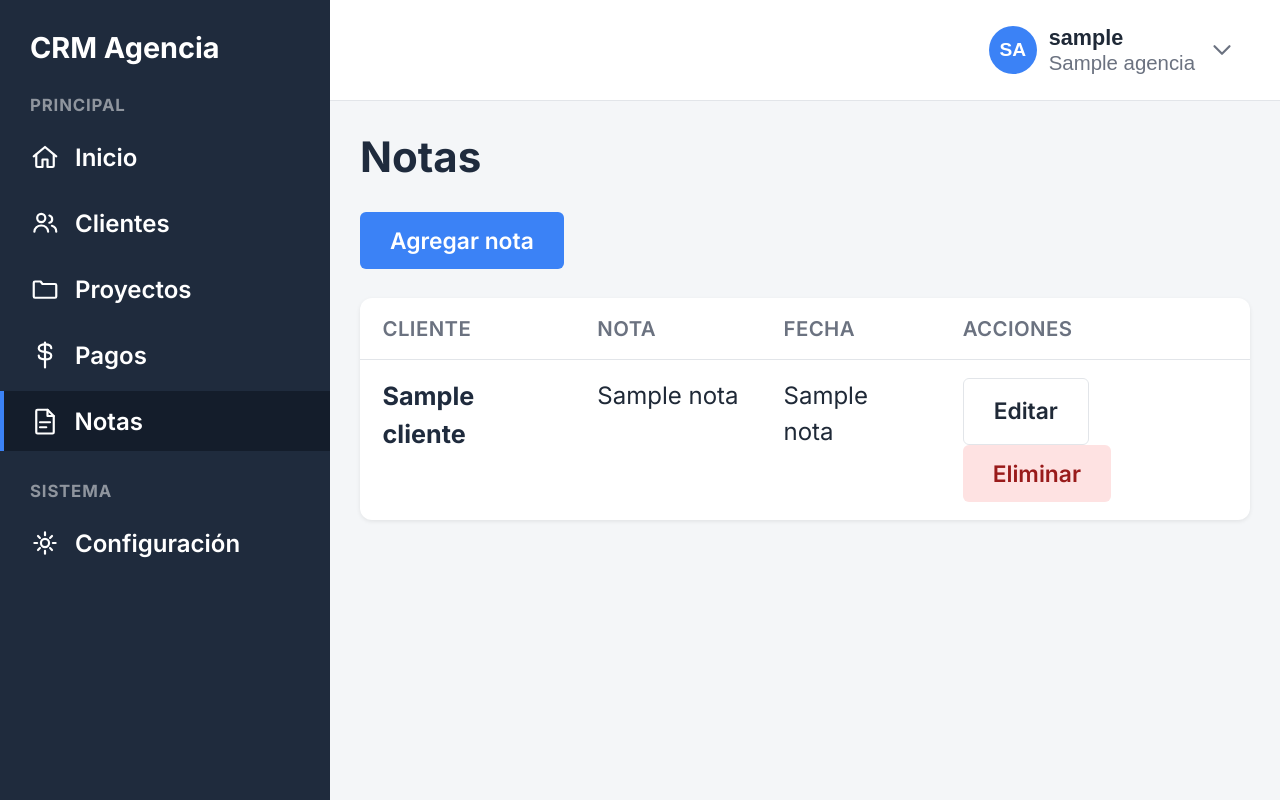
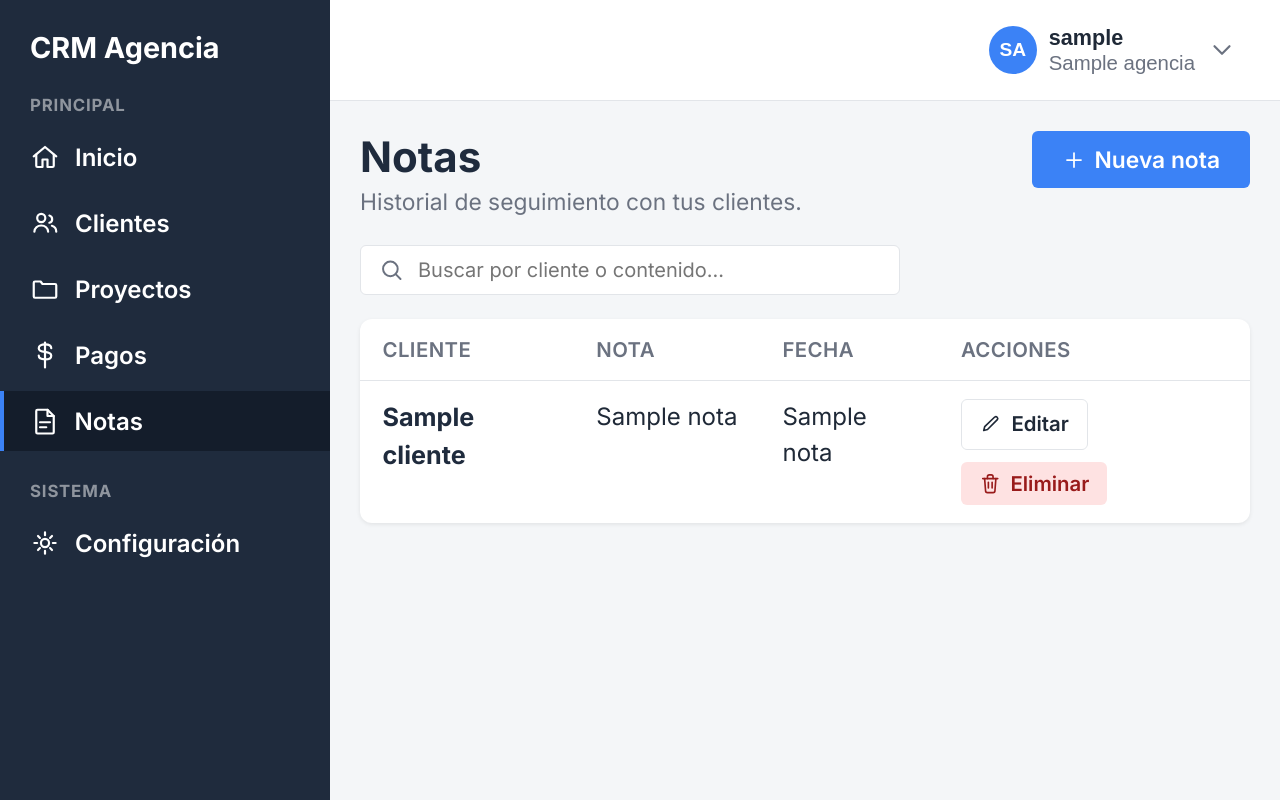
Before and after one commit to sebassj06/CRM, a Flask app: page /notas in a window 1280 px wide. Run offline with Flask 3, Linux system fonts and the light colour scheme; the visitor is signed in with stand-in values (Sample User, id 1); a database or web service that is not in the repository returns one stand-in record (values such as "Sample title"); parts of the project's set-up code (start-up, migrations or seed data) failed here and were passed over; some libraries are stand-ins or nearby versions.

Commit message:
Rediseno frontend de Notas: header de pagina, buscador, formulario con IA separado del formulario principal, ficha de nota mas clara

```diff
--- a/web/static/script.js
+++ b/web/static/script.js
@@ -156,6 +156,7 @@ function inicializarBuscadores() {
     inicializarBuscadorTabla('buscador-clientes', 'tabla-clientes', 'estado-sin-resultados', 'boton-limpiar-busqueda');
     inicializarBuscadorTabla('buscador-proyectos', 'tabla-proyectos', 'estado-sin-resultados-proyectos', 'boton-limpiar-busqueda-proyectos');
     inicializarBuscadorTabla('buscador-pagos', 'tabla-pagos', 'estado-sin-resultados-pagos', 'boton-limpiar-busqueda-pagos');
+    inicializarBuscadorTabla('buscador-notas', 'tabla-notas', 'estado-sin-resultados-notas', 'boton-limpiar-busqueda-notas');
 }
 
 document.addEventListener('DOMContentLoaded', inicializarBotonTema);
--- a/web/static/style.css
+++ b/web/static/style.css
@@ -441,6 +441,10 @@ p {
     padding: var(--space-5);
     margin: 0 0 var(--space-5) 0;
     max-width: 400px;
+}
+
+.formulario h2 {
+    margin-top: 0;
 }
 
 .formulario input[type="text"],
--- a/web/templates/notas.html
+++ b/web/templates/notas.html
@@ -1,13 +1,26 @@
 {% extends "base.html" %}
+{% from "_iconos.html" import icono %}
 
 {% block title %}Notas · CRM Agencia{% endblock %}
 
 {% block content %}
-    <h1>Notas</h1>
-    <a href="/notas/nuevo" class="btn btn-primario">Agregar nota</a><br><br>
+    <div class="encabezado-pagina">
+        <div>
+            <h1>Notas</h1>
+            <p class="encabezado-descripcion">Historial de seguimiento con tus clientes.</p>
+        </div>
+        <div class="encabezado-acciones">
+            <a href="/notas/nuevo" class="btn btn-primario">{{ icono('mas', tamano=16) }} Nueva nota</a>
+        </div>
+    </div>
 
     {% if notas %}
-    <table>
+    <div class="barra-busqueda">
+        {{ icono('buscar', clase='barra-busqueda-icono', tamano=18) }}
+        <input type="search" id="buscador-notas" placeholder="Buscar por cliente o contenido..." aria-label="Buscar notas">
+    </div>
+
+    <table id="tabla-notas">
         <thead>
             <tr>
                 <th>Cliente</th>
@@ -18,26 +31,34 @@
         </thead>
         <tbody>
             {% for nota, nombre_cliente in notas %}
-                <tr>
+                <tr data-busqueda="{{ (nombre_cliente ~ ' ' ~ nota[2])|lower }}">
                     <td data-label="Cliente"><a href="/notas/{{ nota[0] }}">{{ nombre_cliente }}</a></td>
                     <td data-label="Nota"><span class="texto-truncado" title="{{ nota[2] }}">{{ nota[2] }}</span></td>
                     <td data-label="Fecha">{{ nota[3] }}</td>
                     <td data-label="Acciones">
-                        <a href="/notas/{{ nota[0] }}/editar" class="btn btn-secundario">Editar</a>
-                        <form method="POST" action="/notas/{{ nota[0] }}/eliminar" style="display:inline" onsubmit="return confirm('¿Eliminar esta nota? Esta acción no se puede deshacer.')">
-                            <button type="submit" class="btn btn-peligro">Eliminar</button>
-                            <input type="hidden" name="csrf_token" value="{{ csrf_token() }}">
-                        </form>
+                        <div class="acciones-fila">
+                            <a href="/notas/{{ nota[0] }}/editar" class="btn btn-secundario btn-sm">{{ icono('editar', tamano=15) }} Editar</a>
+                            <form method="POST" action="/notas/{{ nota[0] }}/eliminar" class="form-en-linea" onsubmit="return confirm('¿Eliminar esta nota? Esta acción no se puede deshacer.')">
+                                <button type="submit" class="btn btn-peligro btn-sm">{{ icono('eliminar', tamano=15) }} Eliminar</button>
+                                <input type="hidden" name="csrf_token" value="{{ csrf_token() }}">
+                            </form>
+                        </div>
                     </td>
                 </tr>
             {% endfor %}
         </tbody>
     </table>
+
+    <div id="estado-sin-resultados-notas" class="tarjeta estado-vacio" hidden>
+        <h2>No encontramos coincidencias</h2>
+        <p>Probá con otro cliente o palabra, o limpiá la búsqueda para ver todas tus notas.</p>
+        <button type="button" id="boton-limpiar-busqueda-notas" class="btn btn-secundario">Limpiar búsqueda</button>
+    </div>
     {% else %}
     <div class="tarjeta estado-vacio">
         <h2>Aún no tenés notas</h2>
         <p>Agregá tu primera nota para llevar un historial de seguimiento con tus clientes.</p>
-        <a href="/notas/nuevo" class="btn btn-primario">Agregar nota</a>
+        <a href="/notas/nuevo" class="btn btn-primario">{{ icono('mas', tamano=16) }} Agregar nota</a>
     </div>
     {% endif %}
 {% endblock %}
```
Also changed, not shown: web/templates/nota_detalle.html (+14 -14 lines), web/templates/nota_form.html (+10 -4 lines).
